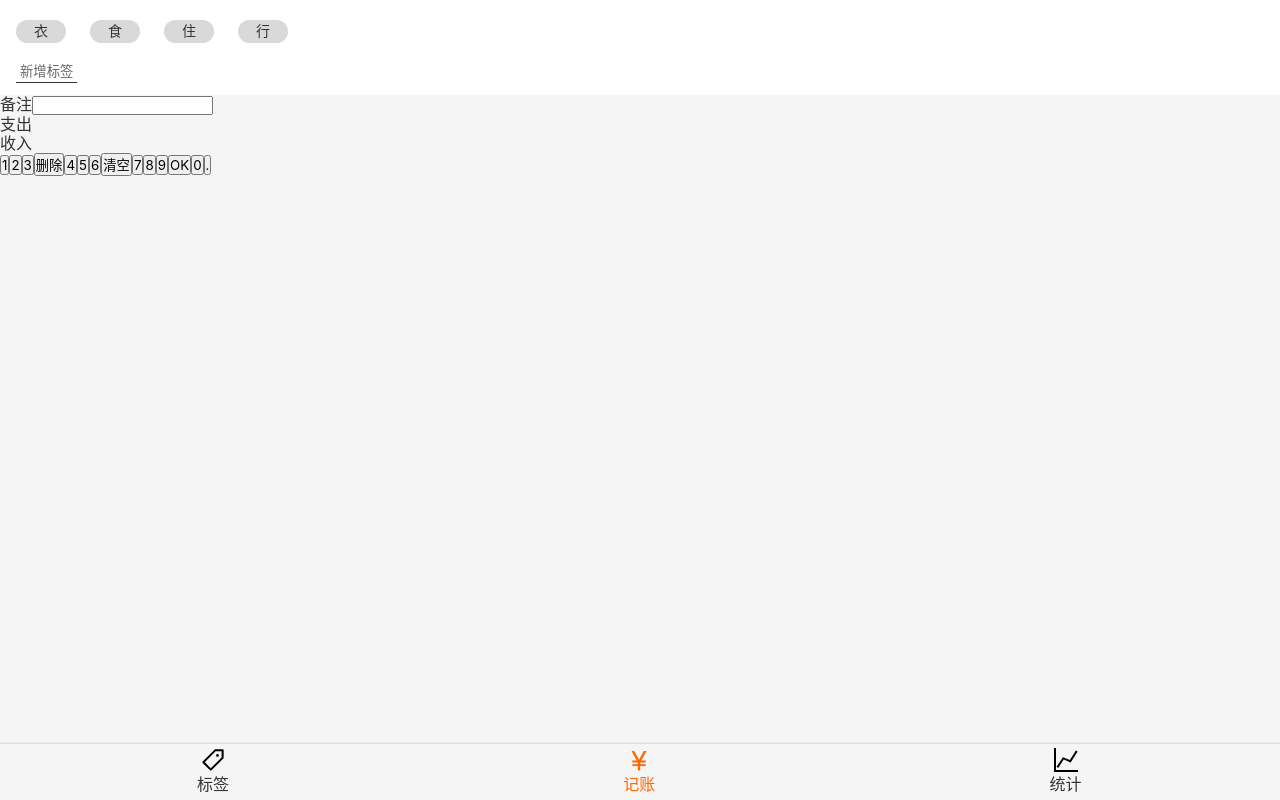
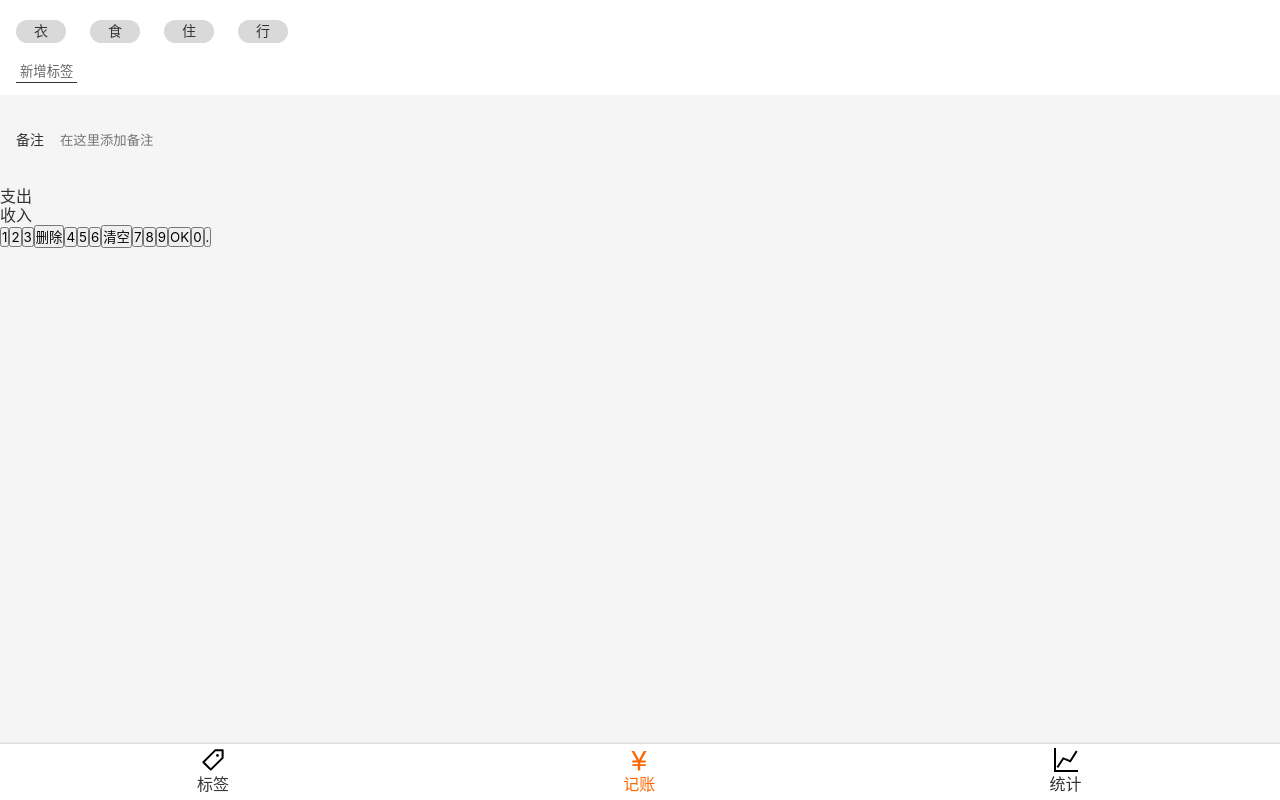
Before and after one commit to CodeBlankCjj/morney-react, a React app: page /money in a window 1280 px wide. Built offline with nearby package versions, Linux system fonts and the light colour scheme.

Commit message:
Money.tsx > NotesSection UI 完成

```diff
--- a/src/components/Nav.tsx
+++ b/src/components/Nav.tsx
@@ -4,6 +4,7 @@
 import Icon from './icon';
 
 const NavWrapper = styled.nav`
+  background: #ffffff;
   line-height: 24px;
   box-shadow: 0 0 3px rgba(0, 0, 0, 0.25);
 
--- a/src/index.scss
+++ b/src/index.scss
@@ -31,6 +31,10 @@
   font-family: inherit;
 }
 
+:focus {
+  outline: none;
+}
+
 .icon {
   width: 1em;
   height: 1em;
--- a/src/views/Money.tsx
+++ b/src/views/Money.tsx
@@ -30,7 +30,27 @@
 `;
 
 const NotesSection = styled.section`
+  background: #f5f5f5;
+  padding: 10px 16px;
+  font-size: 14px;
 
+  > label {
+    display: flex;
+    align-items: center;
+
+    > span {
+      margin-right: 16px;
+      white-space: nowrap;
+    }
+
+    > input {
+      display: block;
+      width: 100%;
+      height: 72px;
+      background: none;
+      border: none;
+    }
+  }
 `;
 const CategorySection = styled.section`
 
@@ -54,7 +74,7 @@
       <NotesSection>
         <label>
           <span>备注</span>
-          <input type="text"/>
+          <input type="text" placeholder="在这里添加备注"/>
         </label>
       </NotesSection>
       <CategorySection>
```
